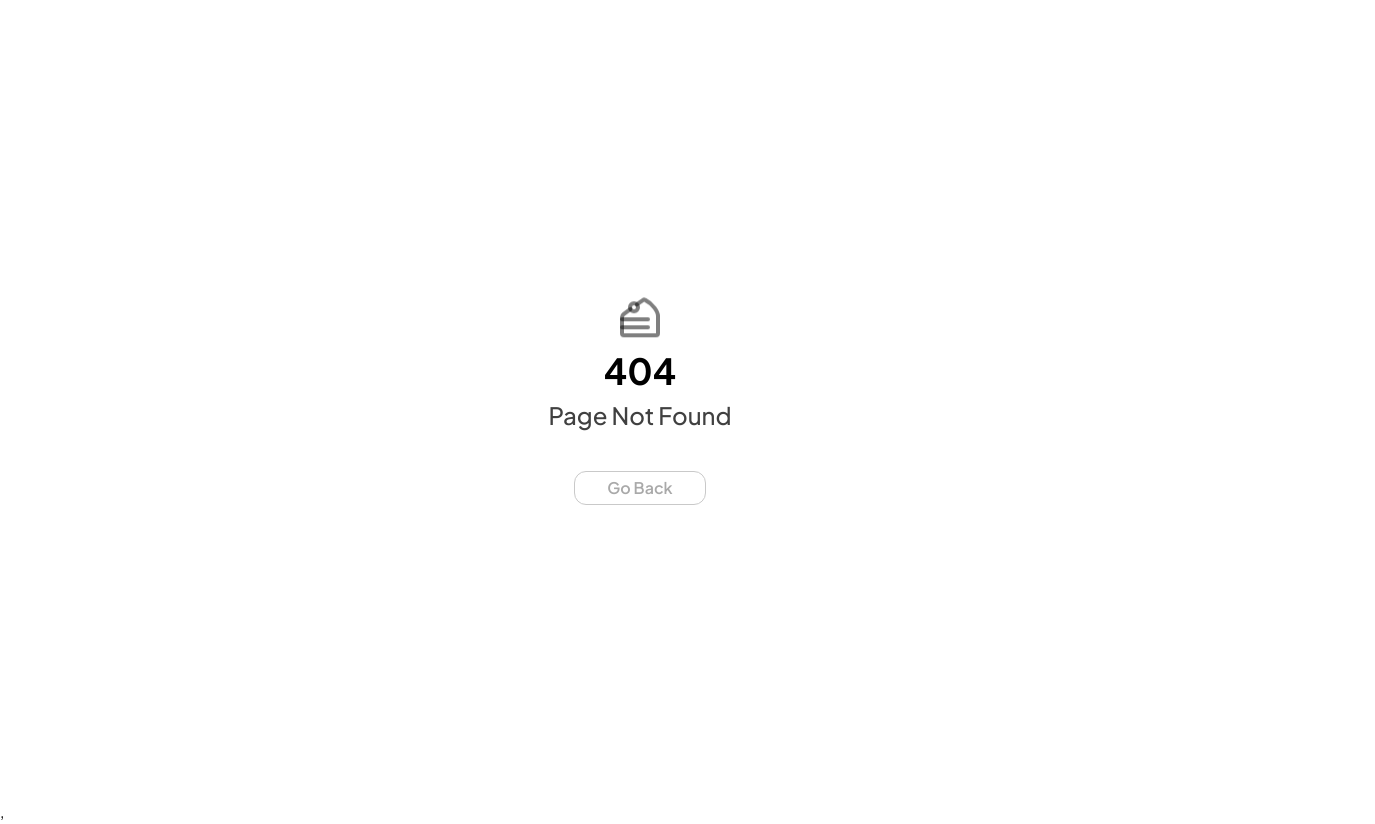
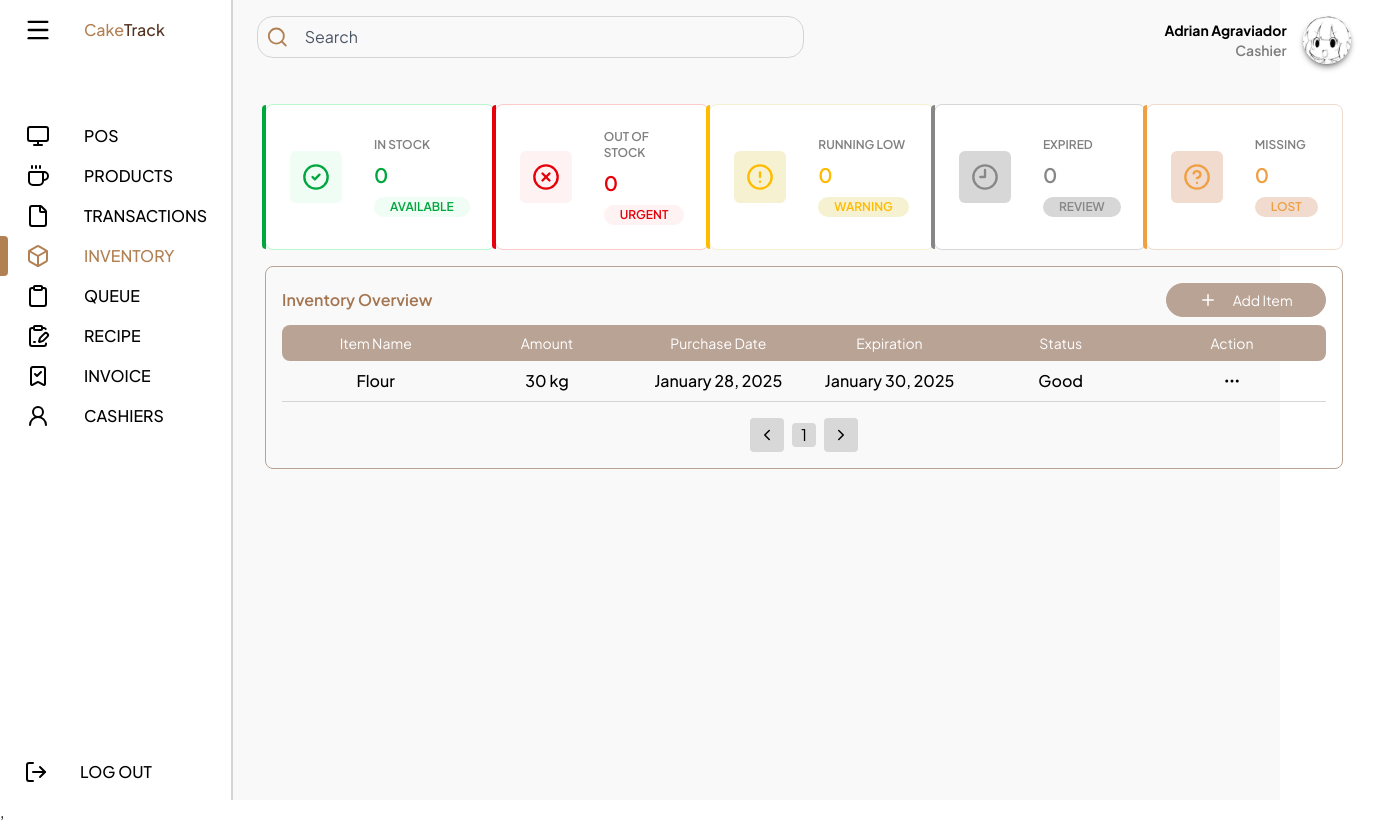
Before and after one commit to GetALifehahaha/cake-track, a React app in the folder frontend/: page /inventory in a window 1280 px wide. Before the commit this address had no page. Shown: the whole page, 1375 px wide, since content can reach past the window. Built offline with nearby package versions, Linux system fonts and the light colour scheme; the HTML template or start-up script is replaced by a standard one.

Commit message:
Add inventory overview

```diff
--- a/frontend/src/App.jsx
+++ b/frontend/src/App.jsx
@@ -1,5 +1,5 @@
 import {Routes, Route} from 'react-router-dom'
-import { Layout, Home, Records, NotFound, Login } from './pages'
+import { Layout, Home, Transactions, NotFound, Login, Inventory } from './pages'
 
 const App = () => {
 	return (
@@ -7,7 +7,8 @@ const App = () => {
 			<Routes>
 				<Route element={<Layout />}> {/* Change this into protected auth later */}
 					<Route path='/' element={<Home />} />
-					<Route path='/records' element={<Records />} />
+					<Route path='/transactions' element={<Transactions />} />
+					<Route path='/inventory' element={<Inventory />} />
 				</Route>
 				<Route path='/login' element={<Login />} />
 				<Route path='*' element={<NotFound />} />
--- /dev/null
+++ b/frontend/src/components/molecules/InventoryDashboardCard.jsx
@@ -0,0 +1,63 @@
+import React from 'react';
+import { CheckCircle } from 'lucide-react';
+
+const InventoryDashboardCard = ({title="Title", subtitle="Subtitle", icon: Icon, amount=0, variant="success"}) => {
+
+    const bgVariants = {
+        success: 'bg-success',
+        error: 'bg-error',
+        warning: 'bg-warning',
+        none: 'bg-none',
+        missing: 'bg-missing',
+    }
+
+    const beforeBgVariants = {
+        success: 'before:bg-success',
+        error: 'before:bg-error',
+        warning: 'before:bg-warning',
+        none: 'before:bg-none',
+        missing: 'before:bg-missing',
+    }
+
+    const softBgVariants = {
+        success: 'bg-success-fill',
+        error: 'bg-error-fill',
+        warning: 'bg-warning-fill',
+        none: 'bg-none-fill',
+        missing: 'bg-missing-fill',
+    }
+
+    const textVariants = {
+        success: 'text-success',
+        error: 'text-error',
+        warning: 'text-warning',
+        none: 'text-none',
+        missing: 'text-missing',
+    }
+
+    const borderVariants = {
+        success: 'border-success-border',
+        error: 'border-error-border',
+        warning: 'border-warning-border',
+        none: 'border-none-border',
+        missing: 'border-missing-border',
+    }
+
+    return (
+        <div className={`bg-main-white p-6 border ${borderVariants[variant]} rounded-lg flex flex-row gap-8 items-center relative
+        before:content-[""] before:w-1 before:h-full before:left-0 before:top-0 before:-translate-x-full before:rounded-l-full ${beforeBgVariants[variant]} before:absolute
+        `}>
+            <div className={`p-3 rounded-md h-fit ${softBgVariants[variant]}`}>
+                <Icon size={28} className={`${textVariants[variant]}`} />
+            </div>
+
+            <div className='font-semibold flex flex-col items-start gap-2'>
+                <h5 className='text-xs text-text/50'>{title}</h5>
+                <h5 className={`text-xl ${textVariants[variant]}`}>{amount}</h5>
+                <h5 className={`text-xs px-4 py-0.5 rounded-full text-center ${softBgVariants[variant]} ${textVariants[variant]}`}>{subtitle}</h5>
+            </div>
+        </div>
+    )
+}
+
+export default InventoryDashboardCard;
--- a/frontend/src/components/molecules/index.jsx
+++ b/frontend/src/components/molecules/index.jsx
@@ -6,3 +6,4 @@ export {default as CheckoutProduct} from './CheckoutProduct'
 export {default as ModalPriceCard} from './ModalPriceCard'
 export {default as ModalSelectionCard} from './ModalSelectionCard'
 export {default as ModalFeedbackCard} from './ModalFeedbackCard'
+export {default as InventoryDashboardCard} from './InventoryDashboardCard'
--- a/frontend/src/config/SidebarConfig.jsx
+++ b/frontend/src/config/SidebarConfig.jsx
@@ -2,7 +2,7 @@ import { Monitor, File, Box, Clipboard, ClipboardPenLine, BookmarkCheck, User2Ic
 export const SidebarConfig = [
     {label: "POS", link:'/', icon: Monitor},
     {label: "PRODUCTS", link:'/products', icon: Coffee},
-    {label: "TRANSACTIONS", link:'/records', icon: File},
+    {label: "TRANSACTIONS", link:'/transactions', icon: File},
     {label: "INVENTORY", link:'/inventory', icon: Box},
     {label: "QUEUE", link:'/queue', icon: Clipboard},
     {label: "RECIPE", link:'/recipe',  icon: ClipboardPenLine},
--- a/frontend/src/index.css
+++ b/frontend/src/index.css
@@ -43,6 +43,21 @@
   --color-success-border: #B9F8CF;
   --color-success-fill: #F0FDF4;
   --color-success-text: #0D542B;
+
+  --color-warning: #FFBB00;
+  --color-warning-border: #F6F2D1;
+  --color-warning-fill: #F6F2D1;
+  --color-warning-text: #FFBB00;
+
+  --color-none: #878787;
+  --color-none-border: #D7D7D7;
+  --color-none-fill: #D7D7D7;
+  --color-none-text: #878787;
+
+  --color-missing: #F0A044;
+  --color-missing-border: #F0DBCE;
+  --color-missing-fill: #F0DBCE;
+  --color-missing-text: #F0A044;
 }
 
 ::-webkit-scrollbar {
--- /dev/null
+++ b/frontend/src/pages/Inventory.jsx
@@ -0,0 +1,89 @@
+import React, { useState } from 'react';
+import { InventoryDashboardCard } from '../components/molecules';
+import { Button, Title } from '../components/atoms';
+import { Plus, CheckCircle2, XCircle, CircleAlert, Clock9, CircleQuestionMark, Ellipsis, ChevronLeft, ChevronRight } from 'lucide-react';
+
+const Inventory = () => {
+
+    const [pageNum, setPageNum] = useState(1);
+
+    const handleSetPageNum = (direction) => {
+        if (direction == "prev") {
+            if (pageNum - 1 == 0) {
+                return;
+            }
+
+            setPageNum(p => p-1);
+        } else if (direction == "next") {
+            setPageNum(p => p+1)
+        }
+    }
+
+    const dummyData = [
+        {name: "Flour", amount: 30, unit: "kg", purchaseDate: "January 28, 2025", expirationData: "January 30, 2025", status: "Good"},
+    ]
+
+    const listDummyData = dummyData.map((item, index) =>
+        <div key={index} className='p-2 flex flex-row items-center text-text font-medium text-md text-center border-b-border border-b'>
+            <h5 className='basis-1/6'>{item.name}</h5>
+            <h5 className='basis-1/6'>{item.amount} {item.unit}</h5>
+            <h5 className='basis-1/6'>{item.purchaseDate}</h5>
+            <h5 className='basis-1/6'>{item.expirationData}</h5>
+            <h5 className='basis-1/6'>{item.status}</h5>
+            <h5 className='basis-1/6'><Ellipsis size={18} className='mx-auto' /></h5>
+        </div>
+    )
+
+    return (
+        <div className='flex-1 flex p-2 gap-4 w-full h-full flex-col'>
+            <div className='h-fit w-full flex justify-between'>
+                <InventoryDashboardCard title='IN STOCK' subtitle='AVAILABLE' icon={CheckCircle2} variant='success'/>
+                <InventoryDashboardCard title='OUT OF STOCK' subtitle='URGENT' icon={XCircle} variant='error'/>
+                <InventoryDashboardCard title='RUNNING LOW' subtitle='WARNING' icon={CircleAlert} variant='warning'/>
+                <InventoryDashboardCard title='EXPIRED' subtitle='REVIEW' icon={Clock9} variant='none'/>
+                <InventoryDashboardCard title='MISSING' subtitle='LOST' icon={CircleQuestionMark} variant='missing'/>
+            </div>
+
+            <div className='border-accent-mute border rounded-lg p-4'>
+                {/* Header */}
+                <div className="flex flex-row justify-between items-center">
+                    <Title variant='block' text='Inventory Overview'/>
+
+                    <div className='flex flex-row items-center gap-2'>
+                        <Button variant='block' size='small' text='Add Item' icon={Plus} onClick={() => alert("Add button clicked")} />
+                    </div>
+                </div>
+
+                {/* Table */}
+                <div className='mt-2 flex flex-col'>
+                    <div className='p-2 bg-accent-mute rounded-lg flex flex-row items-center text-white text-sm text-center'>
+                        <h5 className='basis-1/6'>Item Name</h5>
+                        <h5 className='basis-1/6'>Amount</h5>
+                        <h5 className='basis-1/6'>Purchase Date</h5>
+                        <h5 className='basis-1/6'>Expiration</h5>
+                        <h5 className='basis-1/6'>Status</h5>
+                        <h5 className='basis-1/6'>Action</h5>
+                    </div>
+
+                    {listDummyData}
+
+                    <div className='flex flex-row items-center gap-2 mt-4 mx-auto'>
+                        <button onClick={() => handleSetPageNum("prev")} className='p-2 rounded-sm bg-main-dark'>
+                            <ChevronLeft size={18}/>
+                        </button>
+                        <span className='rounded-sm bg-main-dark aspect-square w-6 flex justify-center items-center'>
+                            <h5>
+                                {pageNum}
+                            </h5>
+                        </span>
+                        <button onClick={() => handleSetPageNum("next")} className='p-2 rounded-sm bg-main-dark'>
+                            <ChevronRight size={18}/>
+                        </button>
+                    </div>
+                </div>
+            </div>
+        </div>
+    )
+}
+
+export default Inventory;
--- a/frontend/src/pages/Records.jsx
+++ b/frontend/src/pages/Transactions.jsx
@@ -2,7 +2,7 @@ import React from 'react';
 import { Title } from '../components/atoms';
 import { ReceiptsTable } from '../components/organisms';
 
-const Records = () => {
+const Transactions = () => {
 
     // add backend later
     const tableHeader = ['Time', 'Receipt ID', 'Cashier', 'Total'];
@@ -21,4 +21,4 @@ const Records = () => {
     )
 }
 
-export default Records;
+export default Transactions;
--- a/frontend/src/pages/index.jsx
+++ b/frontend/src/pages/index.jsx
@@ -1,5 +1,6 @@
 export {default as Layout} from './Layout'
 export {default as Home} from './Home'
-export {default as Records} from './Records'
+export {default as Transactions} from './Transactions'
 export {default as NotFound} from './NotFound'
+export {default as Inventory} from './Inventory'
 export {default as Login} from './Login'
```
